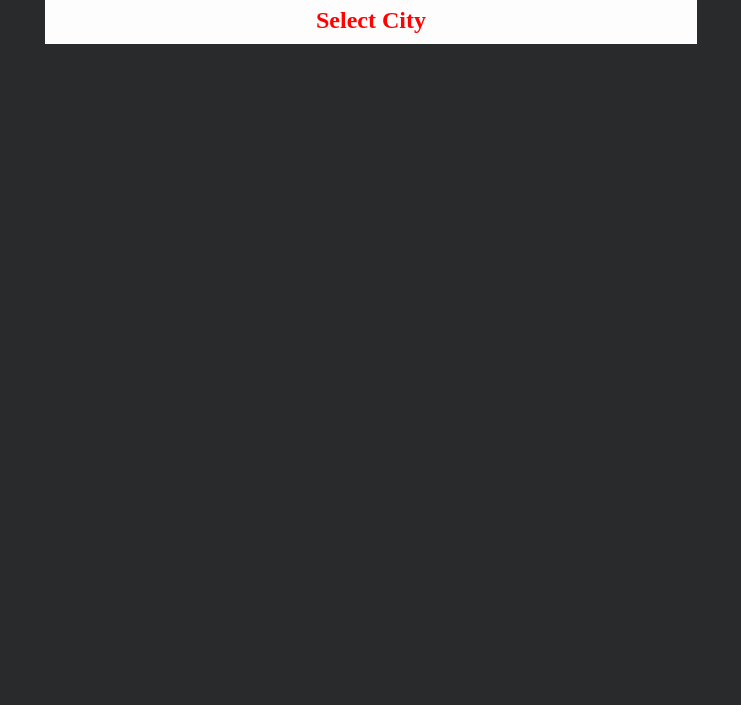
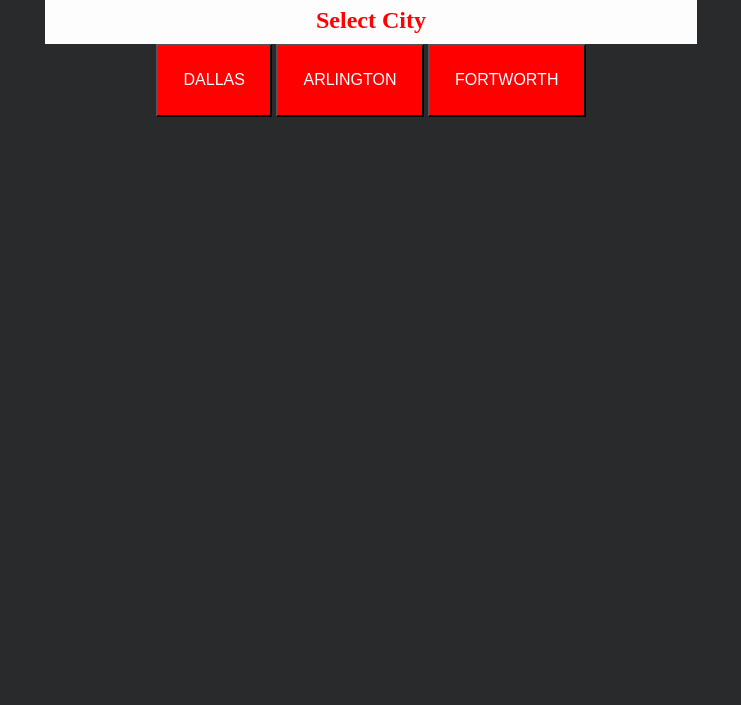
Before and after one commit to stbxzr/weatherapp, a plain HTML site: page index.html in a window 1280 px wide. Shown: the part 95-800 px from the top of the page, without its empty margins (269-1010 px from the left). Drawn offline with Linux system fonts and the light colour scheme; no server answers.

Commit message:
third commit

```diff
--- a/index.html
+++ b/index.html
@@ -12,6 +12,23 @@
         <h1 class = "head1"> WEEKLY FORCAST⛅️ </h1>
         <h2 class = "select"> Select City </h2>
 
+<header
+
+
+        class = "container1">
+
+        <button id = "dallas"> DALLAS</button>
+
+
+
+        <button id = "arlington"> ARLINGTON</button>
+
+
+
+        <button id = "ftw"> FORTWORTH</button>
+
+
+</header>
     <script src="./javascript.js"></script>
   </body>
 </html>
--- a/javascript.js
+++ b/javascript.js
@@ -1,9 +1,29 @@
-let city= "dallas"
-let apiKey = "7d020fcb030d00eed3ed563fb2e04537"
+// let dallas2 = document.getElementById("dallas")
 
-fetch("https://api.openweathermap.org/data/2.5/forecast?q="+city+"&appid="+apiKey)
+
+
+
+// let city= "dallas"
+// let apiKey = "c039ebd3ba2d11396ea2c5109ec9db5a"
+
+
+
+// fetch("https://api.openweathermap.org/data/2.5/forecast?id="+city+"&appid="+apiKey)
+fetch("https://api.openweathermap.org/data/2.5/forecast?id=dallas&appid=c039ebd3ba2d11396ea2c5109ec9db5a")
 .then(response => response.json())
 .then(function(data){
+
     console.log(data);
 
+
+// let weather1 = document.createElement("ol")
+// for (let index = 0; index < data.city.length; index++) {
+//     let cityList = data.city[index];
+//     let cityList2 = document.createElement("li")
+//     cityList2.innerHTML = cityList;
+//     weather1.appendChild(cityList2)
+// }
+//    dallas2.appendChild(weather1)
+
+
 })
--- a/styles.css
+++ b/styles.css
@@ -24,3 +24,30 @@ background: rgb(41, 42, 43);
         color: rgb(255, 2, 2);
         background: rgb(253, 253, 253);
     }
+
+    .container1{
+        font-weight: bold;
+        text-align: center;
+        margin: auto;
+    }
+
+    #dallas{
+        color: rgb(255, 255, 255);
+        font-size:inherit;
+        padding:2%;
+        background-color: rgb(255, 1, 1);
+    }
+
+    #arlington{
+        color: rgb(255, 255, 255);
+        font-size:inherit;
+        padding:2%;
+        background-color: rgb(255, 0, 0);
+    }
+
+    #ftw{
+        color: rgb(255, 255, 255);
+        font-size:inherit;
+        padding:2%;
+        background-color: rgb(255, 0, 0);
+    }
```
